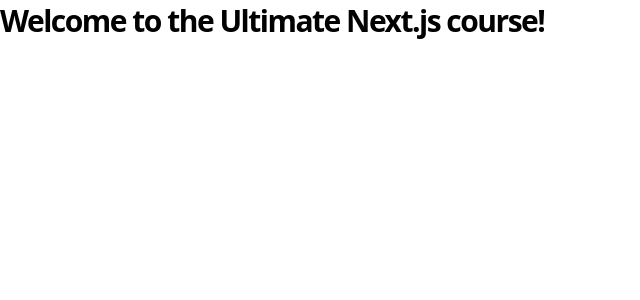
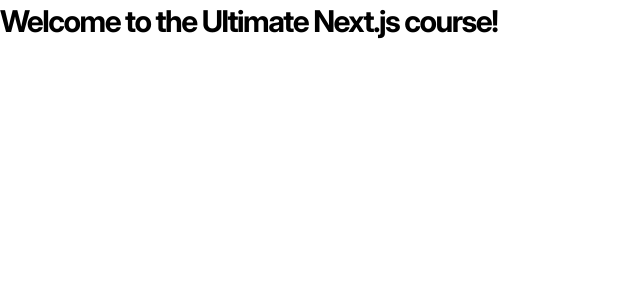
Before and after one commit to RoggiDev/jsmastery_devflow, a Next.js app: page / in a window 1280 px wide. Shown: the top 300 px of the page, without its empty margins (0-640 px from the left). Built offline with nearby package versions, Linux system fonts and the light colour scheme.

Commit message:
Setup Fonts

```diff
--- a/app/layout.tsx
+++ b/app/layout.tsx
@@ -1,15 +1,17 @@
 import type { Metadata } from "next";
-import { Geist, Geist_Mono } from "next/font/google";
+import localFont from "next/font/local";
 import "./globals.css";
 
-const geistSans = Geist({
-  variable: "--font-geist-sans",
-  subsets: ["latin"],
+const inter = localFont({
+  src: "./fonts/InterVF.ttf",
+  variable: "--font-inter",
+  weight: "100 200 300 400 500 700 800 900",
 });
 
-const geistMono = Geist_Mono({
-  variable: "--font-geist-mono",
-  subsets: ["latin"],
+const spaceGrotesk = localFont({
+  src: "./fonts/SpaceGroteskVF.ttf",
+  variable: "--font-space-grotesk",
+  weight: "300 400 500 700",
 });
 
 export const metadata: Metadata = {
@@ -25,7 +27,7 @@
   return (
     <html
       lang="en"
-      className={`${geistSans.variable} ${geistMono.variable} h-full antialiased`}
+      className={`${inter.className} ${spaceGrotesk.variable} h-full antialiased`}
     >
       <body className="min-h-full flex flex-col">{children}</body>
     </html>
--- a/app/page.tsx
+++ b/app/page.tsx
@@ -1,8 +1,8 @@
 const Home = () => {
   return (
-    <div>
+    <>
       <h1 className="h1-bold">Welcome to the Ultimate Next.js course!</h1>
-    </div>
+    </>
   );
 };
 
```
Also changed, not shown: app/fonts/InterVF.ttf (added), app/fonts/SpaceGroteskVF.ttf (added).
